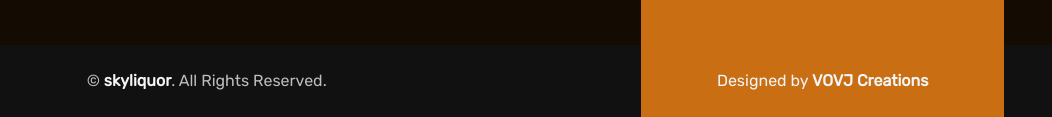
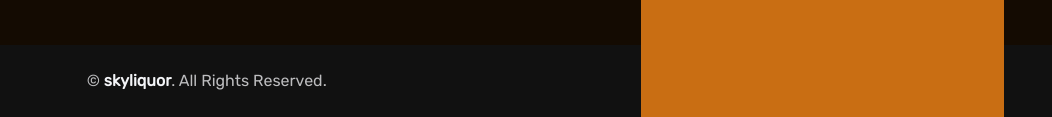
Before and after one commit to abjijith98km/skyliquor, a plain HTML site: page dist/contact.html in a window 1280 px wide. Shown: the part 2096-2213 px from the top of the page, 228-1280 px from the left. Drawn offline with nearby package versions, Linux system fonts and the light colour scheme.

Commit message:
latest update

```diff
--- a/dist/contact.html
+++ b/dist/contact.html
@@ -437,11 +437,11 @@
             </div>
           </div>
           <div class="col-lg-4">
-            <div class="py-lg-4 text-center credit">
-              <p class="text-light mb-0">
+            <div class="py-lg-4 text-center credit h-100">
+              <!-- <p class="text-light mb-0">
                 Designed by
                 <a class="text-light fw-bold" href="#">VOVJ Creations</a>
-              </p>
+              </p> -->
             </div>
           </div>
         </div>
```
